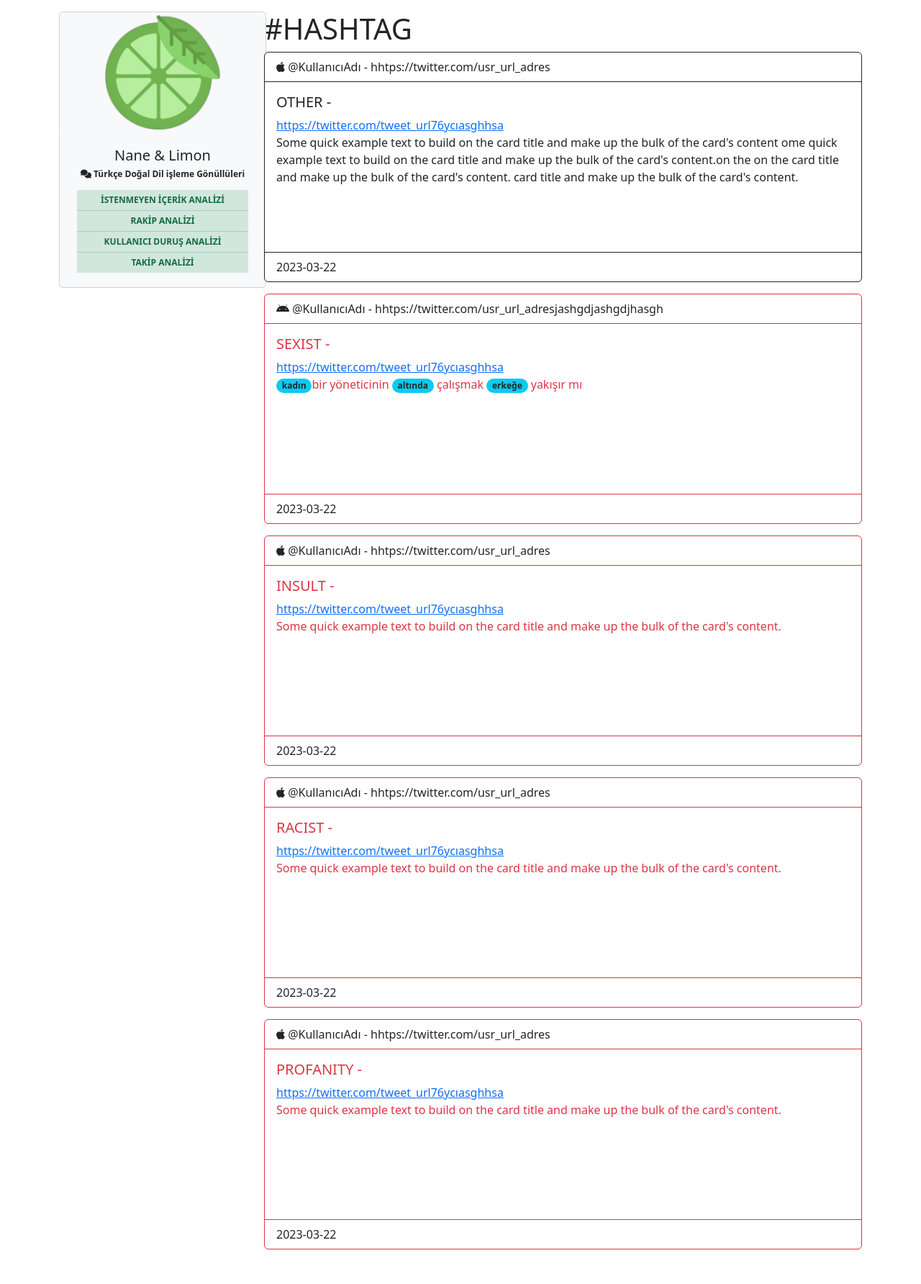
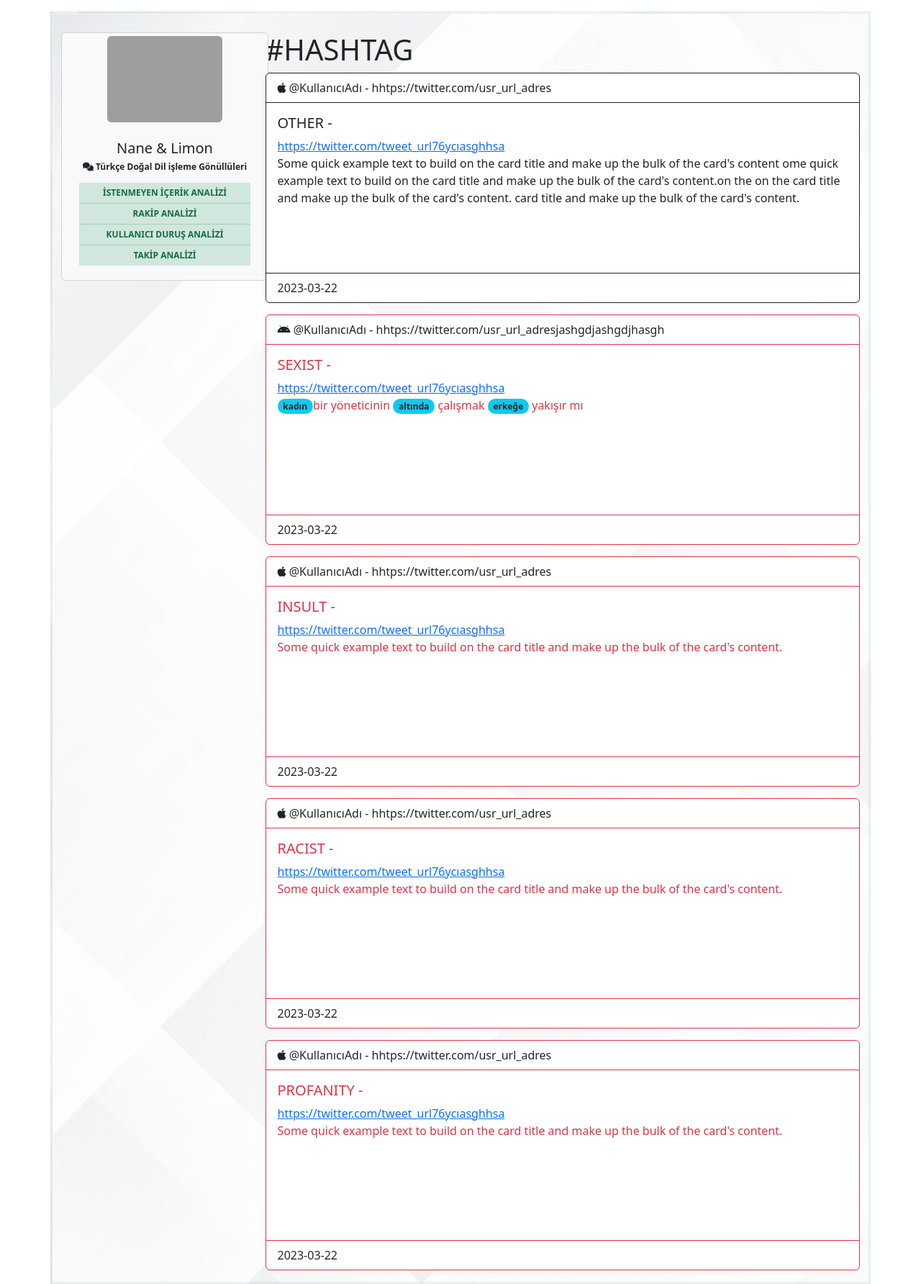
Before and after one commit to nanelimon-organization/social-content-analysis-app, a Flask app: page / in a window 1280 px wide. Shown: the part 56-1840 px from the top of the page at 72% size. Before the commit the page ends 1792 px from the top, so only its background shows below. Run offline with Flask 2, Linux system fonts and the light colour scheme; some libraries are stand-ins or nearby versions; grey boxes are pictures that could not be loaded.

Commit message:
background added

```diff
--- a/static/style.css
+++ b/static/style.css
@@ -0,0 +1,4 @@
+.container{
+	background-image: url(img/4940019.jpg);
+	background-repeat: repeat;
+}
--- a/templates/layout.html
+++ b/templates/layout.html
@@ -24,7 +24,7 @@
             Social Content Analysis App </a>
     </div>
 </nav>
-<div class="container mt-3">
+<div class="container mt-3" style="border: double rgba(52,128,150,0.16); padding-top: 2%;">
     <div class="row">
         <div class="col-lg-3 col-md-6 mb-4">
             <div class="card text-center" style="width: 18rem;">
```
Also changed, not shown: static/img/4940019.jpg (added), static/img/logo.png (deleted).
